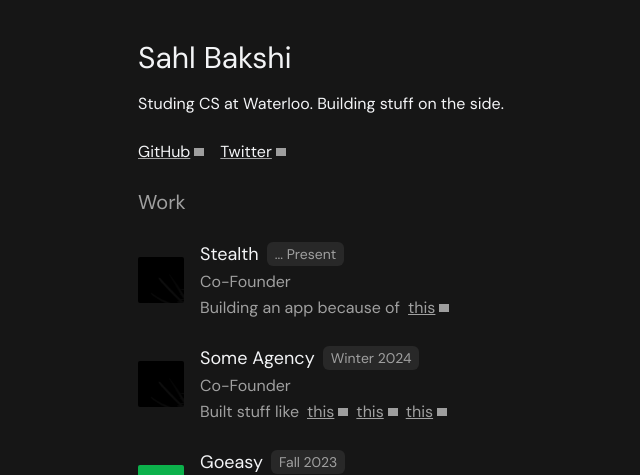
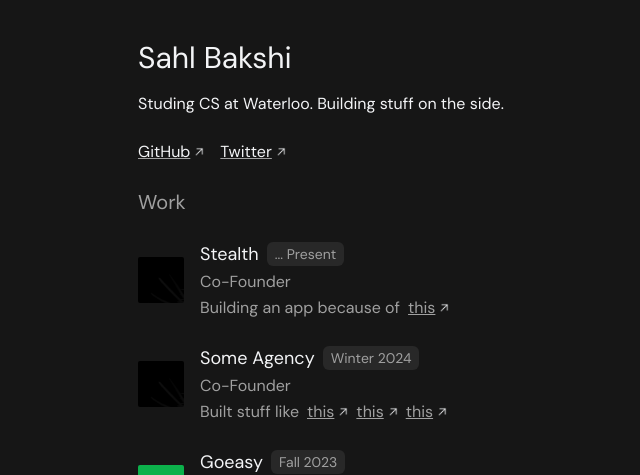
Before and after one commit to sahlbakshi/portfolio, a Next.js app: page / in a window 1280 px wide. Shown: the top 475 px of the page, without its empty margins (270-910 px from the left). Built offline with nearby package versions, Linux system fonts and the light colour scheme; grey boxes are pictures that could not be loaded.

Commit message:
fixed arrow

```diff
--- a/components/ArrowLink.jsx
+++ b/components/ArrowLink.jsx
@@ -1,5 +1,6 @@
 import Link from "next/link"
 import Image from "next/image"
+import arrow from "@/images/up-right-arrow.png"
 
 const width = 10
 const height = 10
@@ -11,7 +12,7 @@
       className="underline decoration-gray-1 hover:decoration-white-1 flex flex-row gap-1 items-center group">
       {label}
       <Image
-        src="/up-right-arrow.png"
+        src={arrow}
         width={width}
         height={height}
         className="transition-transform duration-200 ease-in-out transform group-hover:rotate-45"
```
